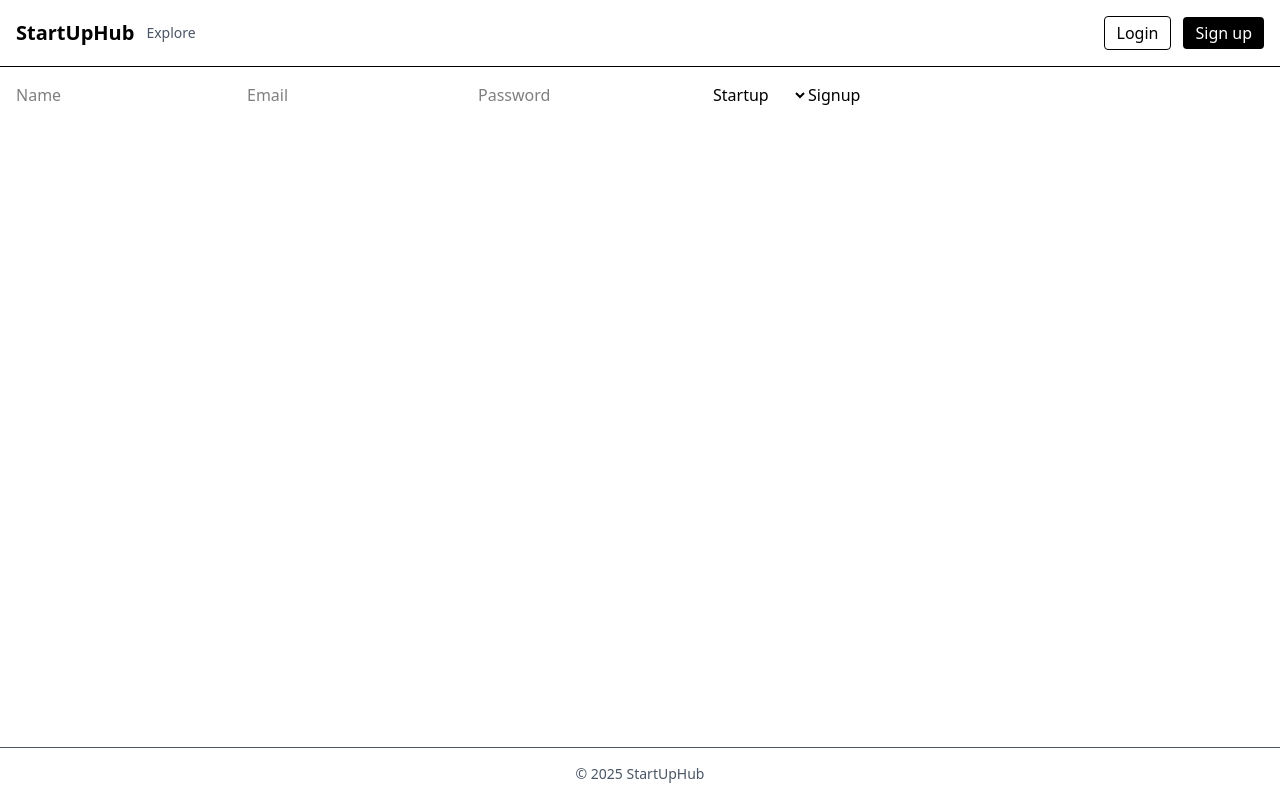
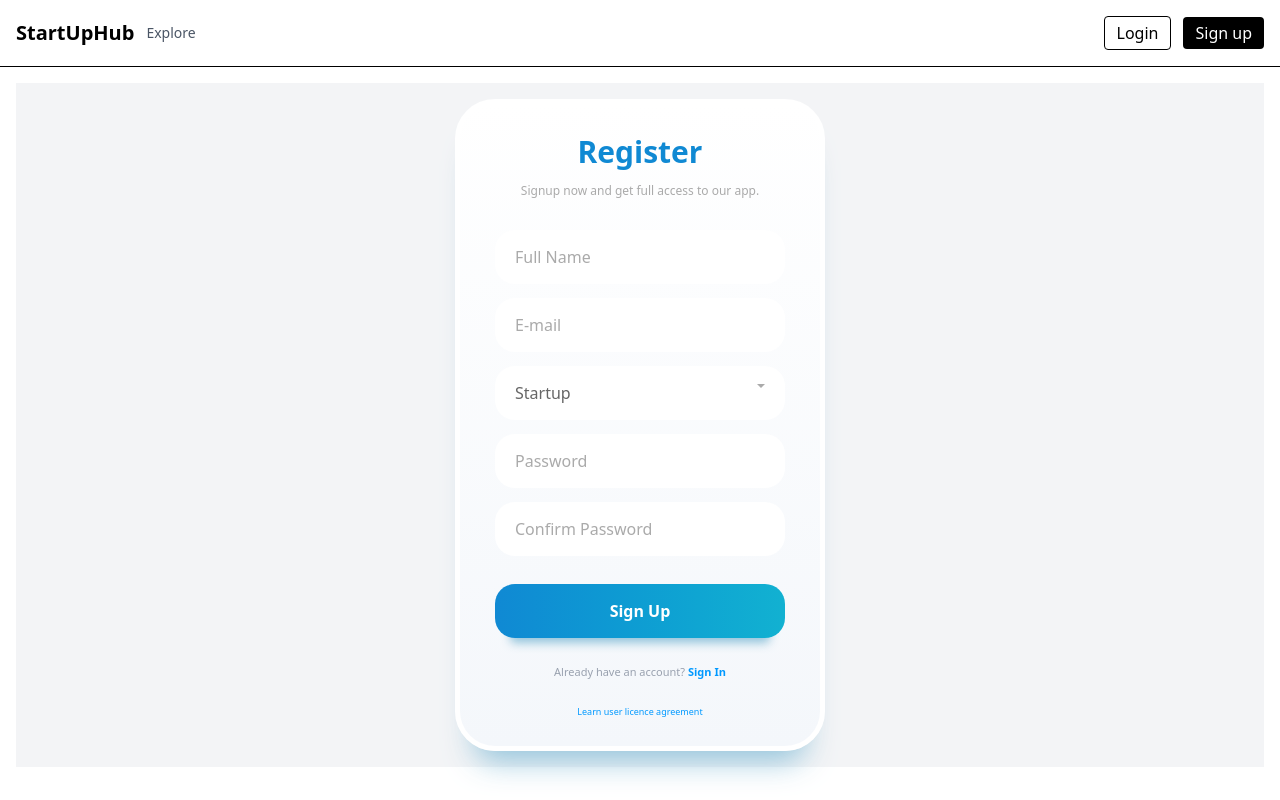
Before and after one commit to ayush-6338/Marketplace_for_startups, a React (Vite) app in the folder Project_folder/: page /signup in a window 1280 px wide. Built offline with nearby package versions, Linux system fonts and the light colour scheme.

Commit message:
made login pages

```diff
--- a/Project_folder/src/components/layout/Layout.jsx
+++ b/Project_folder/src/components/layout/Layout.jsx
@@ -8,9 +8,7 @@ export default function Layout({ children }) {
       <main className="flex-1 container mx-auto p-4">
         {children}
       </main>
-      <footer className="p-4 text-center text-sm text-gray-600 border-t">
-        © {new Date().getFullYear()} StartUpHub
-      </footer>
+
     </div>
   );
 }
--- a/Project_folder/src/pages/Auth/Login.jsx
+++ b/Project_folder/src/pages/Auth/Login.jsx
@@ -0,0 +1,80 @@
+import React, { useState } from 'react';
+
+const Login = () => {
+  const [formData, setFormData] = useState({ email: '', password: '' });
+
+  const handleChange = (e) => {
+    setFormData({ ...formData, [e.target.name]: e.target.value });
+  };
+
+  const handleSubmit = (e) => {
+    e.preventDefault();
+    console.log('Form Submitted:', formData);
+  };
+
+  return (
+    <div className="flex items-center justify-center min-h-screen bg-gray-100 p-4">
+      {/* Main Container */}
+      <div className="w-full max-w-[350px] bg-gradient-to-b from-white to-[#f4f7fb] rounded-[40px] p-[25px_35px] border-[5px] border-white shadow-[0px_30px_30px_-20px_rgba(133,189,215,0.88)]">
+
+        {/* Heading */}
+        <h2 className="text-center font-black text-[30px] text-[#1089d3]">
+          Sign In
+        </h2>
+
+        {/* Form */}
+        <form onSubmit={handleSubmit} className="mt-5 flex flex-col">
+          <input
+            required
+            className="w-full bg-white border-none p-[15px_20px] rounded-[20px] mt-[15px] shadow-[#cff0ff_0px_10px_10px_-5px] border-x-2 border-transparent focus:outline-none focus:border-x-[#12B1D1] placeholder:text-[#aaaaaa]"
+            type="email"
+            name="email"
+            placeholder="E-mail"
+            value={formData.email}
+            onChange={handleChange}
+          />
+          <input
+            required
+            className="w-full bg-white border-none p-[15px_20px] rounded-[20px] mt-[15px] shadow-[#cff0ff_0px_10px_10px_-5px] border-x-2 border-transparent focus:outline-none focus:border-x-[#12B1D1] placeholder:text-[#aaaaaa]"
+            type="password"
+            name="password"
+            placeholder="Password"
+            value={formData.password}
+            onChange={handleChange}
+          />
+
+          <span className="block mt-[10px] ml-[10px]">
+            <a href="#" className="text-[11px] text-[#0099ff] no-underline">
+              Forgot Password ?
+            </a>
+          </span>
+
+          {/* Login Button */}
+          <button
+            type="submit"
+            className="block w-full font-bold bg-gradient-to-r from-[#1089d3] to-[#12b1d1] text-white py-[15px] my-5 rounded-[20px] shadow-[0px_20px_10px_-15px_rgba(133,189,215,0.88)] border-none transition-all duration-200 ease-in-out hover:scale-105 hover:shadow-[0px_23px_10px_-20px_rgba(133,189,215,0.88)] active:scale-95 active:shadow-[0px_15px_10px_-10px_rgba(133,189,215,0.88)]"
+          >
+            Sign In
+          </button>
+        </form>
+
+        {/* Social Section */}
+        <div className="mt-[25px]">
+          <span className="block text-center text-[10px] text-[#aaaaaa]">
+            Or Sign in with
+          </span>
+
+        </div>
+
+        {/* Footer Link */}
+        <span className="block text-center mt-[15px]">
+          <a href="#" className="text-none text-[#0099ff] text-[9px]">
+            Learn user licence agreement
+          </a>
+        </span>
+      </div>
+    </div>
+  );
+};
+
+export default Login;
--- a/Project_folder/src/pages/Auth/Signup.jsx
+++ b/Project_folder/src/pages/Auth/Signup.jsx
@@ -1,4 +1,4 @@
-import { useState } from 'react';
+import React, { useState } from 'react';
 import { signup } from '../../services/authApi';
 
 const Signup = () => {
@@ -6,34 +6,132 @@ const Signup = () => {
     name: '',
     email: '',
     password: '',
+    confirmPassword: '',
     role: 'startup',
   });
 
+  const [loading, setLoading] = useState(false);
+
+  const handleChange = (e) => {
+    setForm({ ...form, [e.target.name]: e.target.value });
+  };
+
   const handleSubmit = async (e) => {
     e.preventDefault();
+    if (form.password !== form.confirmPassword) {
+      return alert("Passwords do not match");
+    }
+
+    setLoading(true);
     try {
-      const res = await signup(form);
+      const { confirmPassword, ...signupData } = form;
+      const res = await signup(signupData);
       localStorage.setItem('token', res.data.token);
       alert('Signup successful');
     } catch (err) {
       alert(err.response?.data?.message || 'Signup failed');
+    } finally {
+      setLoading(false);
     }
   };
 
   return (
-    <form onSubmit={handleSubmit}>
-      <input placeholder="Name" onChange={(e) => setForm({ ...form, name: e.target.value })} />
-      <input placeholder="Email" onChange={(e) => setForm({ ...form, email: e.target.value })} />
-      <input type="password" placeholder="Password"
-        onChange={(e) => setForm({ ...form, password: e.target.value })}
+    <div className="flex items-center justify-center  bg-gray-100 p-4 font-sans">
+      {/* Main Container - Styled like Login */}
+      <div className="w-full max-w-[370px] bg-gradient-to-b from-white to-[#f4f7fb] rounded-[40px] p-[25px_35px] border-[5px] border-white shadow-[0px_30px_30px_-20px_rgba(133,189,215,0.88)]">
+
+        {/* Heading */}
+        <h2 className="text-center font-black text-[30px] text-[#1089d3]">
+          Register
+        </h2>
+
+        <p className="text-center text-[#aaaaaa] text-[12px] mt-2">
+          Signup now and get full access to our app.
+        </p>
+
+        {/* Form */}
+        <form onSubmit={handleSubmit} className="mt-5 flex flex-col gap-1">
+          <input
+            required
+            name="name"
+            className="w-full bg-white border-none p-[15px_20px] rounded-[20px] mt-[10px] shadow-[#cff0ff_0px_10px_10px_-5px] border-x-2 border-transparent focus:outline-none focus:border-x-[#12B1D1] placeholder:text-[#aaaaaa] transition-all"
+            type="text"
+            placeholder="Full Name"
+            value={form.name}
+            onChange={handleChange}
           />
-      <select onChange={(e) => setForm({ ...form, role: e.target.value })}>
+
+          <input
+            required
+            name="email"
+            className="w-full bg-white border-none p-[15px_20px] rounded-[20px] mt-[10px] shadow-[#cff0ff_0px_10px_10px_-5px] border-x-2 border-transparent focus:outline-none focus:border-x-[#12B1D1] placeholder:text-[#aaaaaa] transition-all"
+            type="email"
+            placeholder="E-mail"
+            value={form.email}
+            onChange={handleChange}
+          />
+
+          {/* Role Dropdown - Styled to match inputs */}
+          <div className="relative">
+            <select
+              name="role"
+              value={form.role}
+              onChange={handleChange}
+              className="w-full bg-white border-none p-[15px_20px] rounded-[20px] mt-[10px] shadow-[#cff0ff_0px_10px_10px_-5px] border-x-2 border-transparent focus:outline-none focus:border-x-[#12B1D1] text-[#666] appearance-none cursor-pointer transition-all"
+            >
               <option value="startup">Startup</option>
               <option value="freelancer">Freelancer</option>
               <option value="client">Client</option>
             </select>
-      <button type="submit">Signup</button>
+            <div className="absolute right-5 top-[28px] pointer-events-none border-t-4 border-t-[#aaaaaa] border-x-4 border-x-transparent"></div>
+          </div>
+
+          <input
+            required
+            name="password"
+            className="w-full bg-white border-none p-[15px_20px] rounded-[20px] mt-[10px] shadow-[#cff0ff_0px_10px_10px_-5px] border-x-2 border-transparent focus:outline-none focus:border-x-[#12B1D1] placeholder:text-[#aaaaaa] transition-all"
+            type="password"
+            placeholder="Password"
+            value={form.password}
+            onChange={handleChange}
+          />
+
+          <input
+            required
+            name="confirmPassword"
+            className="w-full bg-white border-none p-[15px_20px] rounded-[20px] mt-[10px] shadow-[#cff0ff_0px_10px_10px_-5px] border-x-2 border-transparent focus:outline-none focus:border-x-[#12B1D1] placeholder:text-[#aaaaaa] transition-all"
+            type="password"
+            placeholder="Confirm Password"
+            value={form.confirmPassword}
+            onChange={handleChange}
+          />
+
+          {/* Signup Button - Styled like Login Button */}
+          <button
+            type="submit"
+            disabled={loading}
+            className={`block w-full font-bold text-white py-[15px] mt-6 mb-3 rounded-[20px] shadow-[0px_20px_10px_-15px_rgba(133,189,215,0.88)] border-none transition-all duration-200 ease-in-out hover:scale-105 active:scale-95
+              ${loading ? 'bg-gray-400' : 'bg-gradient-to-r from-[#1089d3] to-[#12b1d1] hover:shadow-[0px_23px_10px_-20px_rgba(133,189,215,0.88)]'}`}
+          >
+            {loading ? 'Processing...' : 'Sign Up'}
+          </button>
         </form>
+
+        {/* Footer Link */}
+        <div className="text-center mt-2">
+          <span className="text-[11px] text-gray-400">Already have an account? </span>
+          <a href="/login" className="text-[11px] text-[#0099ff] font-bold no-underline hover:underline">
+            Sign In
+          </a>
+        </div>
+
+        <span className="block text-center mt-[15px]">
+          <a href="#" className="text-none text-[#0099ff] text-[9px]">
+            Learn user licence agreement
+          </a>
+        </span>
+      </div>
+    </div>
   );
 };
 
```
Lines whose indentation alone changed are shown as unchanged.
